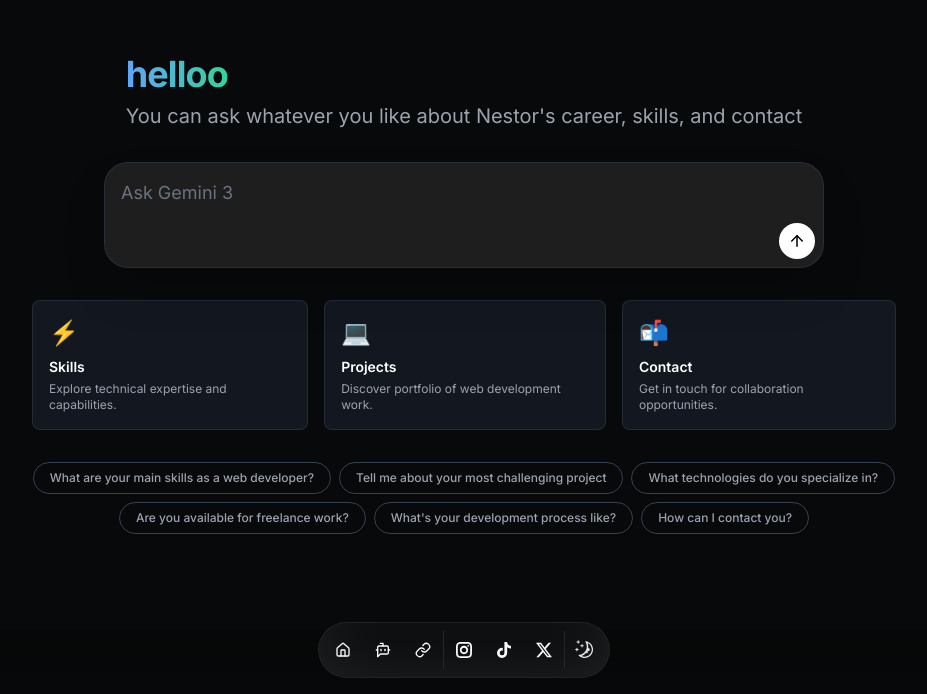
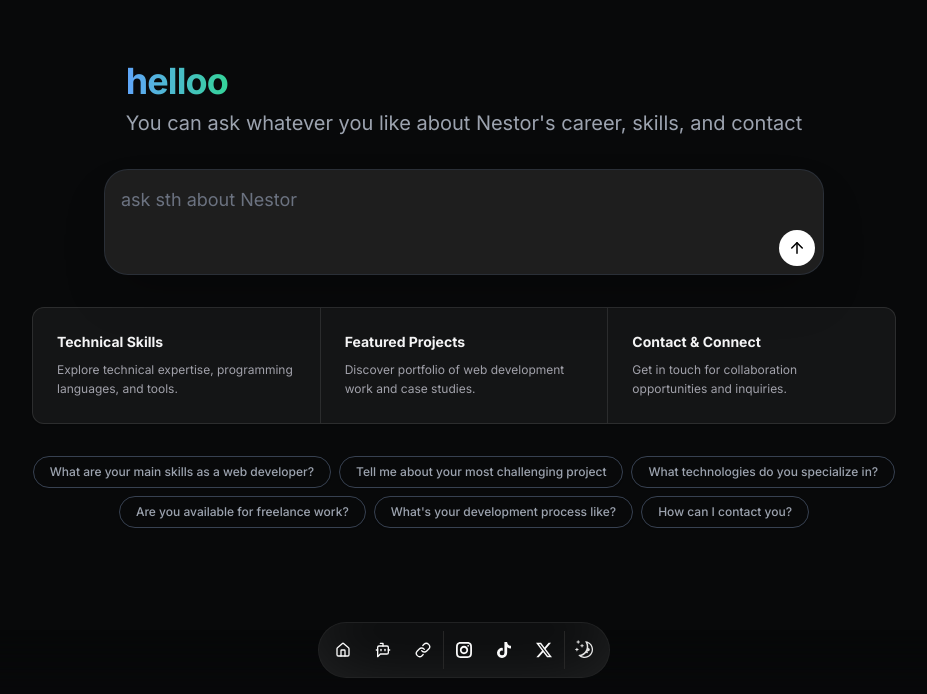
Before and after one commit to nestorxyz/nestor-site-24, a Next.js app: page /chat in a window 1280 px wide. Shown: the part 106-800 px from the top of the page, without its empty margins (176-1103 px from the left). Built offline with nearby package versions, Linux system fonts and the light colour scheme.

Commit message:
grid suggestions

```diff
--- a/src/app/chat/_components/portfolio-grid.tsx
+++ b/src/app/chat/_components/portfolio-grid.tsx
@@ -6,38 +6,46 @@ interface PortfolioGridProps {
 
 export function PortfolioGrid({ onCategorySelect }: PortfolioGridProps) {
   return (
-    <div className="flex w-full max-w-4xl grid-cols-1 gap-4 md:grid-cols-3">
+    <div className="w-full max-w-4xl rounded-xl border border-white/10 bg-white/5 overflow-hidden shadow-sm">
+      <div className="flex flex-col md:flex-row divide-y md:divide-y-0 md:divide-x divide-white/10">
         <div
-        className="rounded-lg bg-gray-800/50 p-4 transition-all hover:bg-gray-800 cursor-pointer border border-gray-700/50 hover:border-gray-600"
+          className="flex-1 p-6 hover:bg-white/5 transition-colors cursor-pointer group relative"
           onClick={() => onCategorySelect('skills')}
         >
-        <span className="mb-2 block text-2xl">⚡</span>
-        <h2 className="mb-1 text-sm font-semibold text-white">Skills</h2>
-        <p className="text-xs text-gray-400">
-          Explore technical expertise and capabilities.
+          <div className="absolute top-0 left-0 w-full h-0.5 bg-transparent group-hover:bg-blue-400 transition-colors" />
+          <h3 className="mb-2 text-sm font-bold text-zinc-100">
+            Technical Skills
+          </h3>
+          <p className="text-xs text-zinc-400 leading-relaxed">
+            Explore technical expertise, programming languages, and tools.
           </p>
         </div>
 
         <div
-        className="rounded-lg bg-gray-800/50 p-4 transition-all hover:bg-gray-800 cursor-pointer border border-gray-700/50 hover:border-gray-600"
+          className="flex-1 p-6 hover:bg-white/5 transition-colors cursor-pointer group relative"
           onClick={() => onCategorySelect('projects')}
         >
-        <span className="mb-2 block text-2xl">💻</span>
-        <h2 className="mb-1 text-sm font-semibold text-white">Projects</h2>
-        <p className="text-xs text-gray-400">
-          Discover portfolio of web development work.
+          <div className="absolute top-0 left-0 w-full h-0.5 bg-transparent group-hover:bg-blue-400 transition-colors" />
+          <h3 className="mb-2 text-sm font-bold text-zinc-100">
+            Featured Projects
+          </h3>
+          <p className="text-xs text-zinc-400 leading-relaxed">
+            Discover portfolio of web development work and case studies.
           </p>
         </div>
 
         <div
-        className="rounded-lg bg-gray-800/50 p-4 transition-all hover:bg-gray-800 cursor-pointer border border-gray-700/50 hover:border-gray-600"
+          className="flex-1 p-6 hover:bg-white/5 transition-colors cursor-pointer group relative"
           onClick={() => onCategorySelect('contact')}
         >
-        <span className="mb-2 block text-2xl">📬</span>
-        <h2 className="mb-1 text-sm font-semibold text-white">Contact</h2>
-        <p className="text-xs text-gray-400">
-          Get in touch for collaboration opportunities.
+          <div className="absolute top-0 left-0 w-full h-0.5 bg-transparent group-hover:bg-blue-400 transition-colors" />
+          <h3 className="mb-2 text-sm font-bold text-zinc-100">
+            Contact & Connect
+          </h3>
+          <p className="text-xs text-zinc-400 leading-relaxed">
+            Get in touch for collaboration opportunities and inquiries.
           </p>
+        </div>
       </div>
     </div>
   );
--- a/src/app/chat/page.tsx
+++ b/src/app/chat/page.tsx
@@ -180,7 +180,7 @@ export default function Chat() {
               onKeyDown={handleKeyDown}
               onChange={(e) => setInput(e.target.value)}
               value={input}
-              placeholder="Ask Gemini 3"
+              placeholder="ask sth about Nestor"
               disabled={
                 status !== 'ready' && status !== 'error' && messages.length > 0
               }
```
Lines whose indentation alone changed are shown as unchanged.
